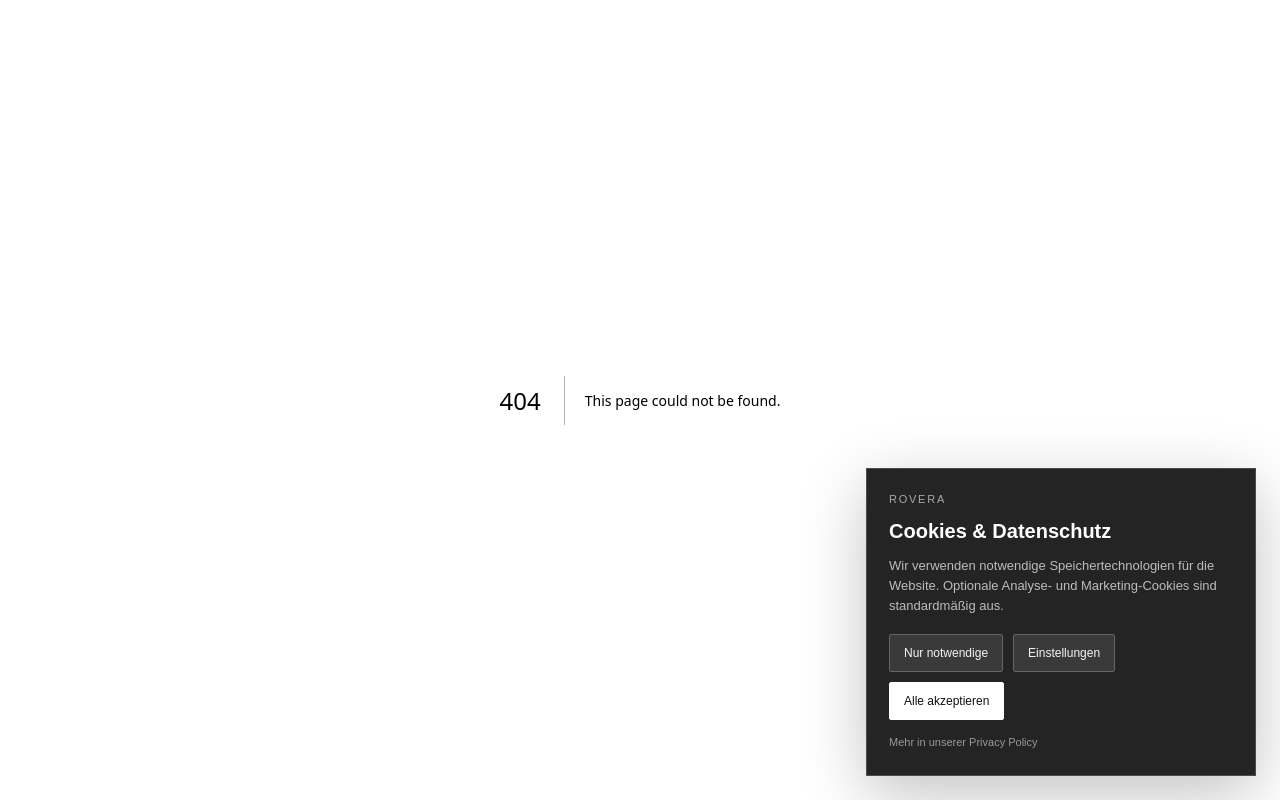
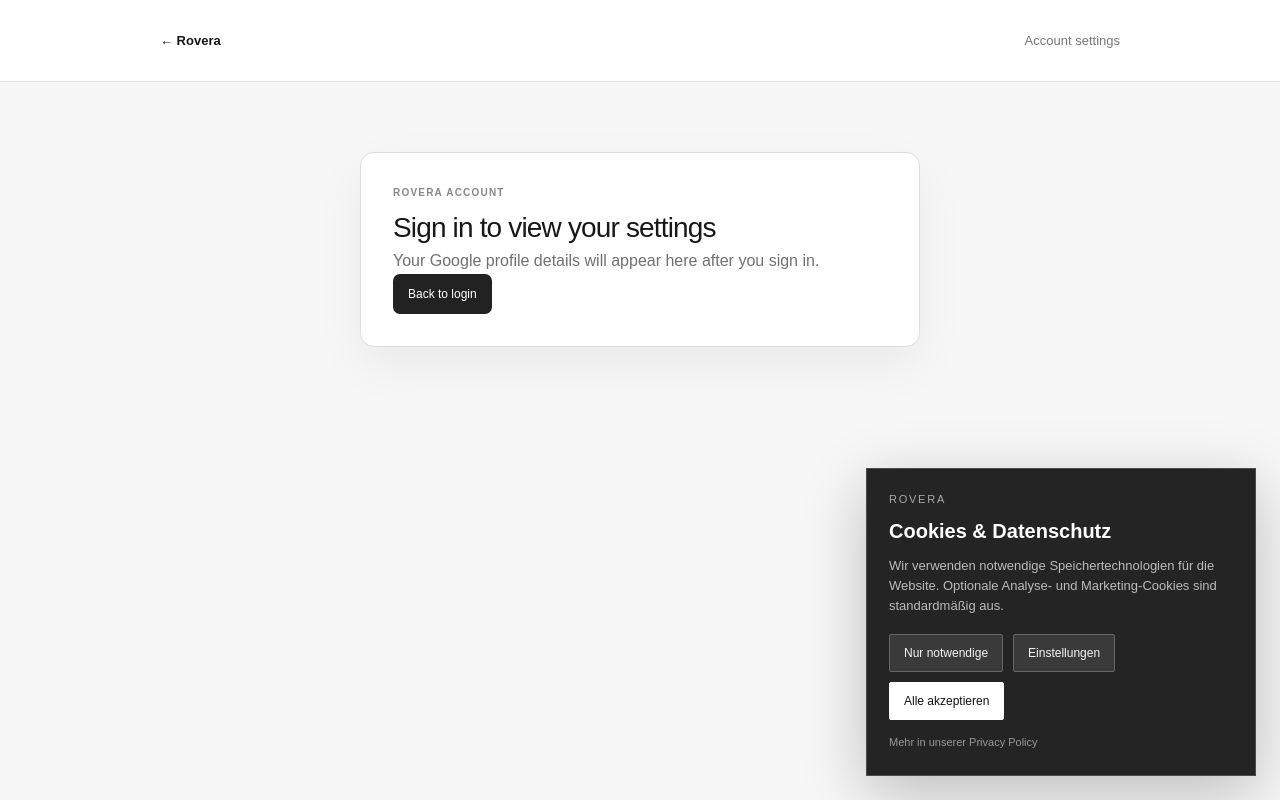
Before and after one commit to sw8tx/rovera, a Next.js app: page /profile in a window 1280 px wide. Before the commit this address had no page. Built offline with nearby package versions, Linux system fonts and the light colour scheme; no server answers.

Commit message:
Add account profile settings page

```diff
--- a/app/globals.css
+++ b/app/globals.css
@@ -759,6 +759,12 @@ body {
 .logout-button{border:1px solid #cfcfcf;border-radius:7px;padding:8px 11px;background:#f1f1f1;color:#333;cursor:pointer;font:inherit;font-size:12px}
 .logout-button:hover{background:#e5e5e5}
 @keyframes login-loading-pulse{50%{opacity:.45}}
+.logged-in-name{color:#222;text-decoration:none}.logged-in-name:hover{text-decoration:underline}
+.profile-page{min-height:100vh;background:#f7f7f7;color:#171717;font-family:Arial,Helvetica,sans-serif}
+.profile-nav{display:flex;align-items:center;justify-content:space-between;min-height:82px;padding:0 max(24px,calc((100vw - 960px)/2));border-bottom:1px solid #e1e1e1;background:#fff;color:#777;font-size:13px}
+.profile-back{color:#171717;text-decoration:none;font-weight:700}.profile-back:hover{text-decoration:underline}
+.profile-card{width:min(560px,calc(100% - 32px));margin:70px auto;padding:32px;border:1px solid #dedede;border-radius:14px;background:#fff;box-shadow:0 18px 50px rgba(0,0,0,.06)}
+.profile-heading{display:flex;align-items:center;gap:16px}.profile-avatar{width:64px;height:64px;border-radius:50%;object-fit:cover}.profile-avatar-fallback{display:grid;place-items:center;background:#222;color:#fff;font-size:26px;font-weight:700}.profile-kicker{margin:0 0 7px;color:#888;font-size:10px;font-weight:700;letter-spacing:.12em}.profile-card h1{margin:0;font-size:28px;letter-spacing:-.03em}.profile-copy{color:#707070;line-height:1.55}.profile-fields{margin:30px 0 18px;border-top:1px solid #e5e5e5}.profile-fields div{display:flex;justify-content:space-between;gap:20px;padding:16px 0;border-bottom:1px solid #e5e5e5}.profile-fields span{color:#888;font-size:13px}.profile-fields strong{font-size:13px;text-align:right}.profile-note{color:#888;font-size:12px;line-height:1.5}.profile-actions{display:flex;align-items:center;gap:12px;margin-top:24px}.profile-action,.profile-logout{display:inline-flex;align-items:center;justify-content:center;min-height:40px;padding:0 15px;border-radius:7px;font:inherit;font-size:12px;text-decoration:none;cursor:pointer}.profile-action{background:#222;color:#fff}.profile-logout{border:1px solid #cfcfcf;background:#f1f1f1;color:#333}.profile-loading{color:#777}@media(max-width:520px){.profile-card{margin:32px auto;padding:24px}.profile-nav{min-height:68px}.profile-fields div{display:block}.profile-fields strong{display:block;margin-top:5px;text-align:left}.profile-actions{flex-wrap:wrap}}
 .hero-product-art img { width: 88%; height: 88%; object-fit: contain; opacity: 1; }
 .product-grid { grid-template-columns: repeat(3, minmax(0, 1fr)); }
 .product-art img { width: 100%; height: 100%; max-width: 190px; max-height: 130px; object-fit: contain; opacity: 1; }
--- a/app/login-panel.tsx
+++ b/app/login-panel.tsx
@@ -27,7 +27,7 @@ export default function LoginPanel() {
     return (
       <div className="logged-in-user">
         {user.picture && <img src={user.picture} alt="" className="logged-in-avatar" />}
-        <span className="logged-in-name">{user.name || user.email || 'Account'}</span>
+        <a className="logged-in-name" href="/profile">{user.name || user.email || 'Account'}</a>
         <button className="logout-button" type="button" onClick={() => { window.location.href = '/api/auth/logout' }}>Log out</button>
       </div>
     )
--- /dev/null
+++ b/app/profile/page.tsx
@@ -0,0 +1,13 @@
+import ProfilePanel from './profile-panel'
+
+export default function ProfilePage() {
+  return (
+    <main className="profile-page">
+      <nav className="profile-nav">
+        <a href="/" className="profile-back">← Rovera</a>
+        <span>Account settings</span>
+      </nav>
+      <ProfilePanel />
+    </main>
+  )
+}
--- /dev/null
+++ b/app/profile/profile-panel.tsx
@@ -0,0 +1,53 @@
+'use client'
+
+import { useEffect, useState } from 'react'
+
+type User = { name?: string; email?: string; picture?: string }
+
+export default function ProfilePanel() {
+  const [user, setUser] = useState<User | null>(null)
+  const [loading, setLoading] = useState(true)
+
+  useEffect(() => {
+    fetch('/api/auth/session', { credentials: 'same-origin' })
+      .then((response) => response.ok ? response.json() : null)
+      .then((session) => setUser(session?.user ?? session ?? null))
+      .catch(() => setUser(null))
+      .finally(() => setLoading(false))
+  }, [])
+
+  if (loading) return <section className="profile-card profile-loading">Loading account…</section>
+
+  if (!user) {
+    return (
+      <section className="profile-card">
+        <p className="profile-kicker">ROVERA ACCOUNT</p>
+        <h1>Sign in to view your settings</h1>
+        <p className="profile-copy">Your Google profile details will appear here after you sign in.</p>
+        <a className="profile-action" href="/">Back to login</a>
+      </section>
+    )
+  }
+
+  return (
+    <section className="profile-card">
+      <div className="profile-heading">
+        {user.picture ? <img className="profile-avatar" src={user.picture} alt="" /> : <div className="profile-avatar profile-avatar-fallback">{(user.name || user.email || 'R').slice(0, 1).toUpperCase()}</div>}
+        <div>
+          <p className="profile-kicker">ROVERA ACCOUNT</p>
+          <h1>Profile settings</h1>
+        </div>
+      </div>
+      <div className="profile-fields">
+        <div><span>Name</span><strong>{user.name || 'Not provided'}</strong></div>
+        <div><span>Email</span><strong>{user.email || 'Not provided'}</strong></div>
+        <div><span>Sign-in method</span><strong>Google</strong></div>
+      </div>
+      <p className="profile-note">These details come from your Google account and are used to identify your Rovera account.</p>
+      <div className="profile-actions">
+        <a className="profile-action" href="/">Continue shopping</a>
+        <button className="profile-logout" type="button" onClick={() => { window.location.href = '/api/auth/logout' }}>Log out</button>
+      </div>
+    </section>
+  )
+}
```
